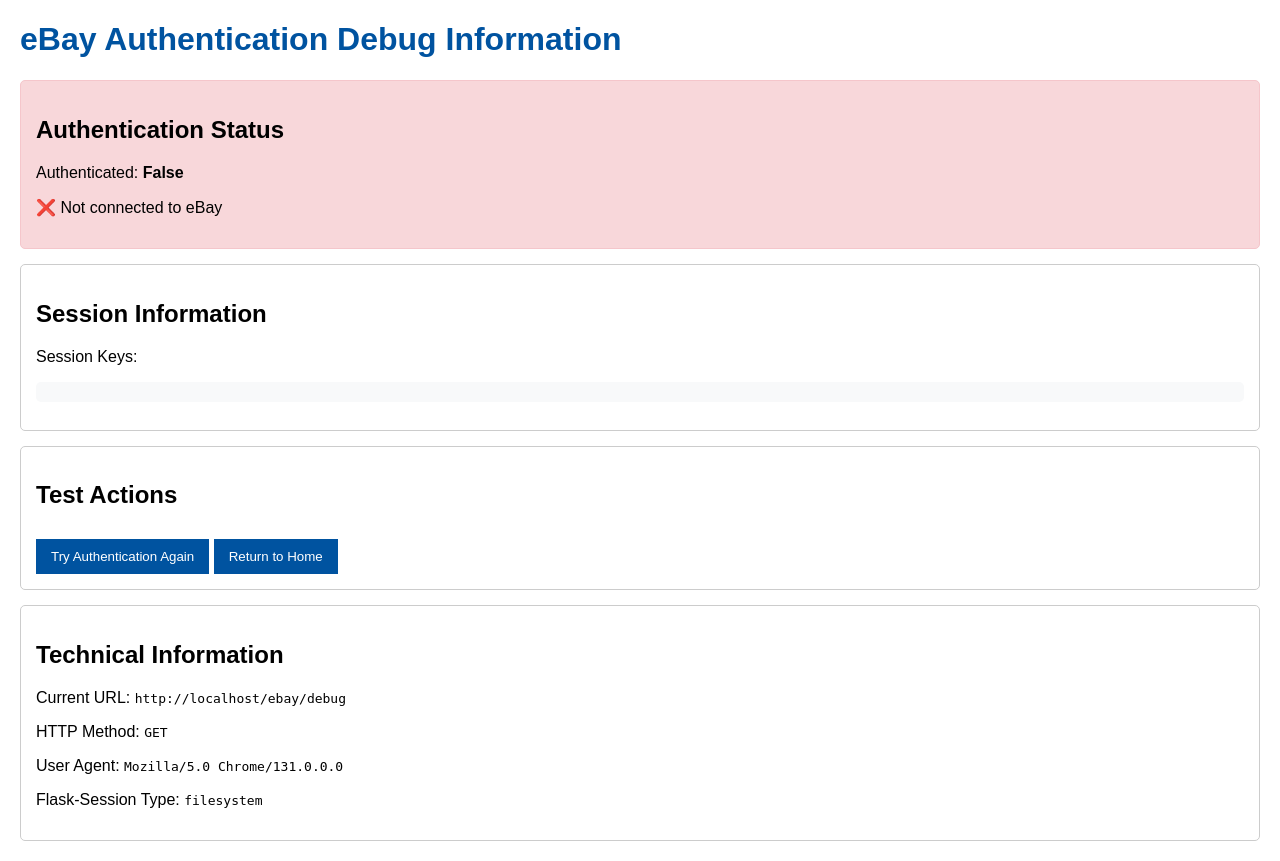
After one commit to eknight22/ebay-listing-creator, a Flask app: page /ebay/debug in a window 1280 px wide. The commit adds this page. Run offline with Flask 3, Linux system fonts and the light colour scheme.

```diff
--- a/app.py
+++ b/app.py
@@ -714,7 +714,9 @@ def ebay_callback():
     try:
         token = ebay_client.get_token_from_code(code)
         flash('Successfully connected to eBay!')
-        return redirect(url_for('ebay_settings'))
+
+        # Redirect to the debug page first to verify authentication
+        return redirect(url_for('ebay_debug'))
     except Exception as e:
         flash(f'Error connecting to eBay: {str(e)}')
         return redirect(url_for('index'))
@@ -871,6 +873,33 @@ def ebay_local_callback():
         flash(f'Error in mock eBay authentication: {str(e)}')
         return redirect(url_for('index'))
 
+@app.route('/ebay/debug')
+def ebay_debug():
+    """Debug page for eBay authentication issues"""
+    authenticated = 'ebay_token' in session
+
+    # Get session keys and token info
+    session_keys = list(session.keys())
+    token_info = None
+    if 'ebay_token' in session:
+        # Only include non-sensitive fields for security
+        token = session['ebay_token']
+        token_info = {
+            'token_type': token.get('token_type'),
+            'expires_at': token.get('expires_at'),
+            'access_token_length': len(token.get('access_token', '')),
+            'refresh_token_length': len(token.get('refresh_token', '')),
+        }
+
+    # Get session type
+    session_type = app.config.get('SESSION_TYPE', 'client-side (cookie)')
+
+    return render_template('ebay_debug.html',
+                          authenticated=authenticated,
+                          session_keys=session_keys,
+                          token_info=token_info,
+                          session_type=session_type)
+
 if __name__ == '__main__':
     # Get port from environment variable (for Render compatibility)
     port = int(os.environ.get('PORT', 5000))
--- /dev/null
+++ b/templates/ebay_debug.html
@@ -0,0 +1,54 @@
+<!DOCTYPE html>
+<html>
+<head>
+    <title>eBay Authentication Debug</title>
+    <style>
+        body { font-family: Arial, sans-serif; margin: 20px; }
+        h1 { color: #0053a0; }
+        .card { border: 1px solid #ccc; padding: 15px; margin-bottom: 15px; border-radius: 5px; }
+        .success { background-color: #d4edda; border-color: #c3e6cb; }
+        .error { background-color: #f8d7da; border-color: #f5c6cb; }
+        pre { background-color: #f8f9fa; padding: 10px; border-radius: 5px; overflow: auto; }
+        button { padding: 10px 15px; background-color: #0053a0; color: white; border: none; cursor: pointer; margin-top: 10px; }
+        button:hover { background-color: #003d75; }
+    </style>
+</head>
+<body>
+    <h1>eBay Authentication Debug Information</h1>
+
+    <div class="card {% if authenticated %}success{% else %}error{% endif %}">
+        <h2>Authentication Status</h2>
+        <p>Authenticated: <strong>{{ authenticated }}</strong></p>
+        {% if authenticated %}
+            <p>✅ Your eBay account is connected</p>
+        {% else %}
+            <p>❌ Not connected to eBay</p>
+        {% endif %}
+    </div>
+
+    <div class="card">
+        <h2>Session Information</h2>
+        <p>Session Keys:</p>
+        <pre>{{ session_keys|join(', ') }}</pre>
+
+        {% if token_info %}
+        <h3>Token Information</h3>
+        <pre>{{ token_info|tojson(indent=2) }}</pre>
+        {% endif %}
+    </div>
+
+    <div class="card">
+        <h2>Test Actions</h2>
+        <a href="{{ url_for('ebay_auth') }}"><button>Try Authentication Again</button></a>
+        <a href="{{ url_for('index') }}"><button>Return to Home</button></a>
+    </div>
+
+    <div class="card">
+        <h2>Technical Information</h2>
+        <p>Current URL: <code>{{ request.url }}</code></p>
+        <p>HTTP Method: <code>{{ request.method }}</code></p>
+        <p>User Agent: <code>{{ request.headers.get('User-Agent') }}</code></p>
+        <p>Flask-Session Type: <code>{{ session_type }}</code></p>
+    </div>
+</body>
+</html>
```
Also changed, not shown: templates/ebay_settings.html (+55 -3 lines).
